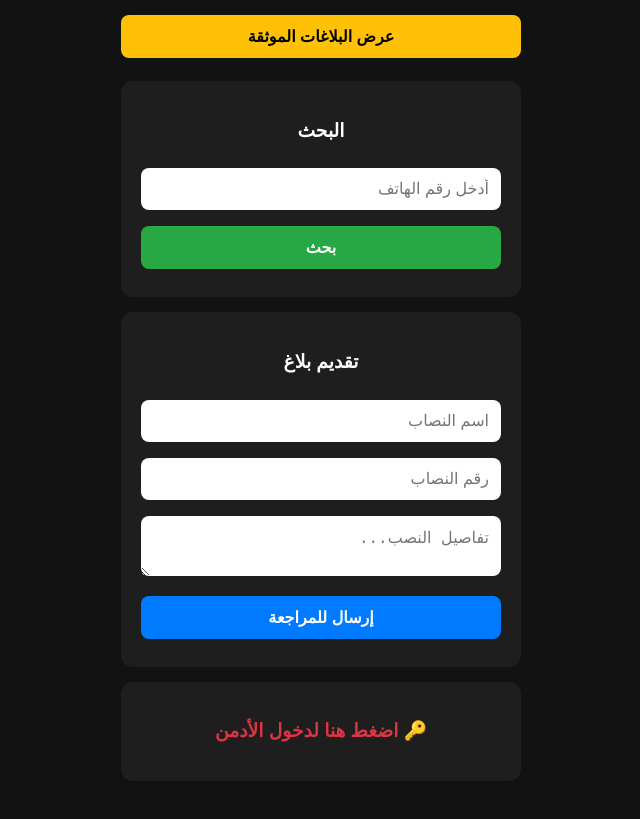
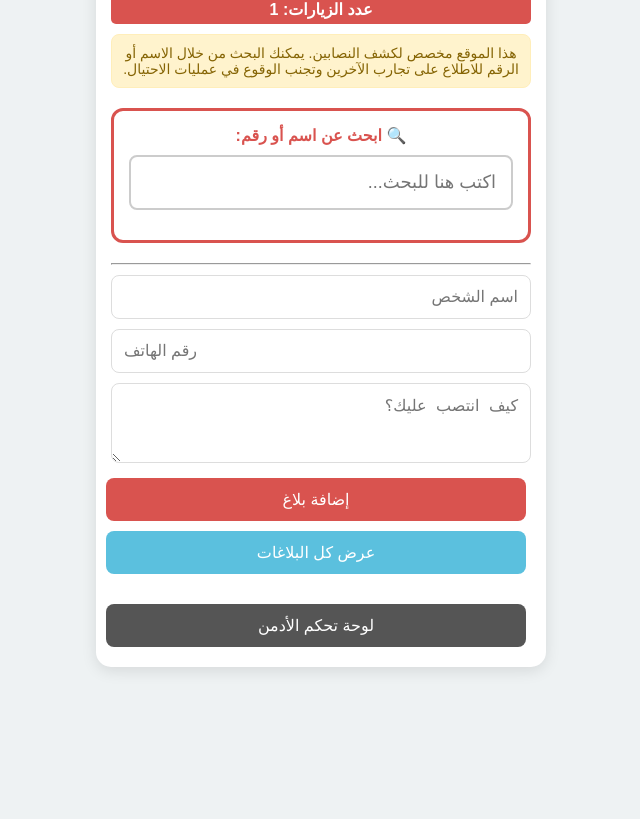
Before and after one commit to ooooday96-cell/payment-page-, a plain HTML site: page index.html in a window 1280 px wide. Shown: the part 111-930 px from the top of the page, without its empty margins (319-959 px from the left). After the commit the page ends 800 px from the top, so only its background shows below. Drawn offline with Linux system fonts and the light colour scheme.

Commit message:
Add files via upload

```diff
--- a/index.html
+++ b/index.html
@@ -2,90 +2,123 @@
 <html lang="ar" dir="rtl">
 <head>
     <meta charset="UTF-8">
-    <title>موقع كشف النصابين</title>
+    <meta name="viewport" content="width=device-width, initial-scale=1.0">
+    <title>كشف نصابين</title>
     <style>
-        body { background: #121212; color: #fff; font-family: sans-serif; text-align: center; padding: 15px; }
-        .box { background: #1e1e1e; padding: 20px; border-radius: 12px; margin: 15px auto; width: 100%; max-width: 400px; box-sizing: border-box; }
-        input, textarea, button { width: 100%; margin: 8px 0; padding: 12px; border-radius: 8px; border: none; box-sizing: border-box; font-size: 16px; }
-        button { cursor: pointer; color: white; background: #28a745; font-weight: bold; }
-        .footer { font-size: 12px; color: #888; margin-bottom: 10px; }
+        body { font-family: sans-serif; text-align: center; background: #eef2f3; padding: 10px; margin: 0; }
+        .container { background: white; padding: 15px; border-radius: 15px; width: 95%; max-width: 450px; margin: auto; box-shadow: 0 4px 15px rgba(0,0,0,0.1); box-sizing: border-box; }
+
+        .counter-box { background: #d9534f; color: white; padding: 5px; border-radius: 5px; margin: 10px 0; font-weight: bold; }
+        .about { background: #fff3cd; padding: 10px; border-radius: 8px; border: 1px solid #ffeeba; margin-bottom: 20px; font-size: 14px; color: #856404; }
+
+        .search-container { margin: 20px 0; padding: 15px; background: #fff; border: 3px solid #d9534f; border-radius: 12px; }
+        .search-container input { width: 100%; padding: 15px; font-size: 18px; border: 2px solid #ccc; border-radius: 8px; box-sizing: border-box; }
+
+        /* المنطقة التي ستعرض فيها البلاغات */
+        #display-area { margin-top: 15px; text-align: right; }
+
+        input, textarea { display: block; width: 100%; margin: 10px auto; padding: 12px; border: 1px solid #ddd; border-radius: 8px; box-sizing: border-box; font-size: 16px; }
+        button { padding: 12px 20px; cursor: pointer; background: #d9534f; color: white; border: none; border-radius: 8px; margin: 5px; width: 100%; font-size: 16px; }
+
+        .item { background: #f9f9f9; padding: 10px; margin-bottom: 10px; border-radius: 5px; border-right: 5px solid #d9534f; word-wrap: break-word; }
+        .admin-panel { display: none; margin-top: 20px; padding: 10px; background: #eee; border-radius: 8px; }
     </style>
 </head>
 <body>
-    <div class="footer">تم التصميم بواسطة بنات الاردن بزنس ©</div>
-    <h1>🔍 موقع كشف</h1>
 
-    <button onclick="showReports()" style="background:#ffc107; color:#000; width:100%; max-width:400px; padding:12px; border-radius:8px; border:none;">عرض البلاغات الموثقة</button>
-    <div id="reports-list" class="box" style="display:none; text-align:right;"></div>
+<div class="container">
+    <h1>كشف نصابين</h1>
 
-    <div class="box">
-        <h3>البحث</h3>
-        <input type="text" id="searchPhone" placeholder="أدخل رقم الهاتف">
-        <button onclick="searchData()">بحث</button>
-        <div id="result"></div>
+    <div class="counter-box" id="visit-counter">عدد الزيارات: 0</div>
+
+    <div class="about">
+        هذا الموقع مخصص لكشف النصابين. يمكنك البحث من خلال الاسم أو الرقم للاطلاع على تجارب الآخرين وتجنب الوقوع في عمليات الاحتيال.
     </div>
 
-    <div class="box">
-        <h3>تقديم بلاغ</h3>
-        <input type="text" id="name" placeholder="اسم النصاب">
-        <input type="text" id="phone" placeholder="رقم النصاب">
-        <textarea id="notes" placeholder="تفاصيل النصب..."></textarea>
-        <button onclick="saveData()" style="background:#007bff;">إرسال للمراجعة</button>
+    <!-- خانة البحث -->
+    <div class="search-container">
+        <label style="color: #d9534f; font-weight: bold; display: block; margin-bottom: 8px;">🔍 ابحث عن اسم أو رقم:</label>
+        <input type="text" id="search-box" placeholder="اكتب هنا للبحث..." onkeyup="searchReport()">
+
+        <!-- منطقة عرض البلاغات (سواء بحث أو عرض الكل) -->
+        <div id="display-area"></div>
     </div>
 
-    <div class="box">
-        <h3 id="admin-toggle" onclick="toggleAdmin()" style="cursor:pointer; color:#dc3545;">🔑 اضغط هنا لدخول الأدمن</h3>
-        <div id="admin-panel" style="display:none;">
-            <input type="text" id="adminUser" placeholder="اسم المستخدم">
-            <input type="password" id="adminPass" placeholder="كلمة السر">
-            <button onclick="checkAdmin()" style="background:#dc3545;">دخول</button>
+    <hr>
+
+    <input type="text" id="name" placeholder="اسم الشخص">
+    <input type="tel" id="phone" placeholder="رقم الهاتف">
+    <textarea id="note" placeholder="كيف انتصب عليك؟" rows="3"></textarea>
+    <button onclick="addReport()">إضافة بلاغ</button>
+
+    <button onclick="displayAllReports()" style="background:#5bc0de;">عرض كل البلاغات</button>
+
+    <div style="margin-top:20px;">
+        <button onclick="showAdmin()" style="background: #555;">لوحة تحكم الأدمن</button>
+    </div>
+    <div id="admin-panel" class="admin-panel">
+        <input type="password" id="admin-pass" placeholder="كلمة سر الأدمن">
+        <button onclick="loginAdmin()">دخول</button>
+        <div id="admin-content"></div>
     </div>
 </div>
 
 <script>
-        // الكود البرمجي مدمج هنا لضمان عمله
-        function saveData() {
-            let reports = JSON.parse(localStorage.getItem('allReports') || "[]");
-            reports.push({ name: document.getElementById('name').value, phone: document.getElementById('phone').value, notes: document.getElementById('notes').value, status: 'pending' });
-            localStorage.setItem('allReports', JSON.stringify(reports));
-            alert("تم الإرسال للمراجعة!");
+    let visits = localStorage.getItem('siteVisits') || 0;
+    visits = parseInt(visits) + 1;
+    localStorage.setItem('siteVisits', visits);
+    document.getElementById('visit-counter').innerText = "عدد الزيارات: " + visits;
+
+    let reports = JSON.parse(localStorage.getItem('reports')) || [];
+    let displayArea = document.getElementById('display-area');
+
+    function addReport() {
+        let name = document.getElementById("name").value;
+        let phone = document.getElementById("phone").value;
+        let note = document.getElementById("note").value;
+        if(name && phone && note) {
+            reports.push({name, phone, note});
+            localStorage.setItem('reports', JSON.stringify(reports));
+            alert("تم إضافة البلاغ!");
+            location.reload();
+        } else { alert("يرجى ملء جميع الحقول"); }
     }
 
-        function searchData() {
-            let phone = document.getElementById('searchPhone').value;
-            let reports = JSON.parse(localStorage.getItem('allReports') || "[]");
-            let res = reports.find(r => r.phone === phone && r.status === 'approved');
-            if (res) { document.getElementById('result').innerHTML = `<p style="color:#28a745;">تم العثور: ${res.name} - ${res.notes}</p>`; }
-            else { alert("لا يوجد بلاغ موثق لهذا الرقم."); }
+    function searchReport() {
+        let query = document.getElementById("search-box").value.toLowerCase();
+        displayArea.innerHTML = "";
+        if(query === "") return;
+
+        let results = reports.filter(r => r.name.toLowerCase().includes(query) || r.phone.includes(query));
+        results.forEach(r => {
+            displayArea.innerHTML += `<div class='item'><b>${r.name}</b> (${r.phone})<br>${r.note}</div>`;
+        });
     }
 
-        function toggleAdmin() {
-            let panel = document.getElementById('admin-panel');
-            panel.style.display = (panel.style.display === "none") ? "block" : "none";
+    function displayAllReports() {
+        displayArea.innerHTML = "<h3>جميع البلاغات:</h3>";
+        reports.forEach(r => {
+            displayArea.innerHTML += `<div class='item'><b>${r.name}</b> (${r.phone})<br>${r.note}</div>`;
+        });
     }
 
-        function checkAdmin() {
-            if (document.getElementById('adminUser').value === "oday" && document.getElementById('adminPass').value === "oday1996oday") {
-                localStorage.setItem('isAdmin', 'true');
-                alert("تم دخول لوحة التحكم");
-            } else { alert("خطأ في البيانات"); }
+    function showAdmin() { document.getElementById("admin-panel").style.display = "block"; }
+
+    function loginAdmin() {
+        let pass = document.getElementById("admin-pass").value;
+        if(pass === "oday1996oday") {
+            let content = document.getElementById("admin-content");
+            content.innerHTML = "<h3>حذف البلاغات:</h3>";
+            reports.forEach((r, index) => {
+                content.innerHTML += `<div class='item'>${r.name} <button onclick="deleteReport(${index})" style="background:red; width:auto;">حذف</button></div>`;
+            });
+        } else { alert("كلمة سر خاطئة"); }
     }
 
-        function showReports() {
-            let isAdmin = localStorage.getItem('isAdmin') === 'true';
-            document.getElementById('reports-list').style.display = 'block';
-            let reports = JSON.parse(localStorage.getItem('allReports') || "[]");
-            document.getElementById('reports-list').innerHTML = reports.map((r, i) => {
-                if (!isAdmin && r.status !== 'approved') return "";
-                return `<div style="border-bottom:1px solid #444; padding:10px;">${r.name} (${r.status}) ${isAdmin && r.status==='pending' ? `<button onclick="approve(${i})" style="padding:5px; background:green;">موافقة</button>` : ''}</div>`;
-            }).join('');
-        }
-
-        function approve(i) {
-            let r = JSON.parse(localStorage.getItem('allReports'));
-            r[i].status = 'approved';
-            localStorage.setItem('allReports', JSON.stringify(r));
-            showReports();
+    function deleteReport(index) {
+        reports.splice(index, 1);
+        localStorage.setItem('reports', JSON.stringify(reports));
+        location.reload();
     }
 </script>
 </body>
```
Lines whose indentation alone changed are shown as unchanged.
